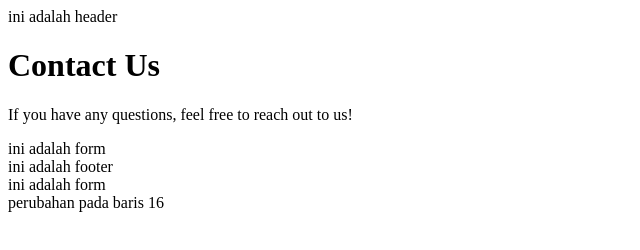
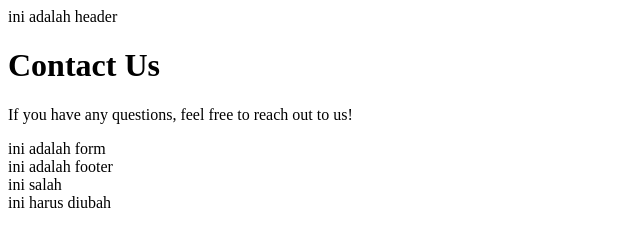
Before and after one commit to Abedneg12/CompanyProfile, a plain HTML site: page contact-us.html in a window 1280 px wide. Shown: the whole page, without its empty margins (0-640 px from the left). Drawn offline with Linux system fonts and the light colour scheme.

Commit message:
Update form description in contact-us.html

```diff
--- a/contact-us.html
+++ b/contact-us.html
@@ -14,7 +14,7 @@
     <div>ini adalah form</div>
     <form action=''></form>
     <footer>ini adalah footer</footer>
-    <div> ini adalah form </div>
-    <div> perubahan pada baris 16</div>
+    <div> ini salah </div>
+    <div> ini harus diubah</div>
 </body>
 </html>
```
